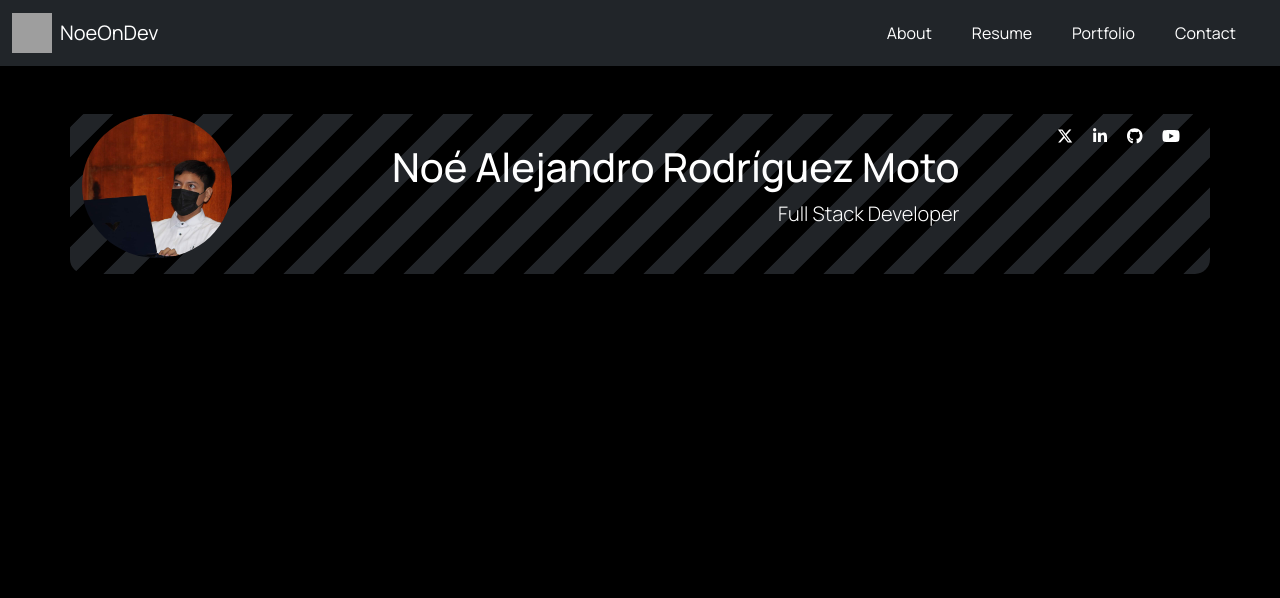
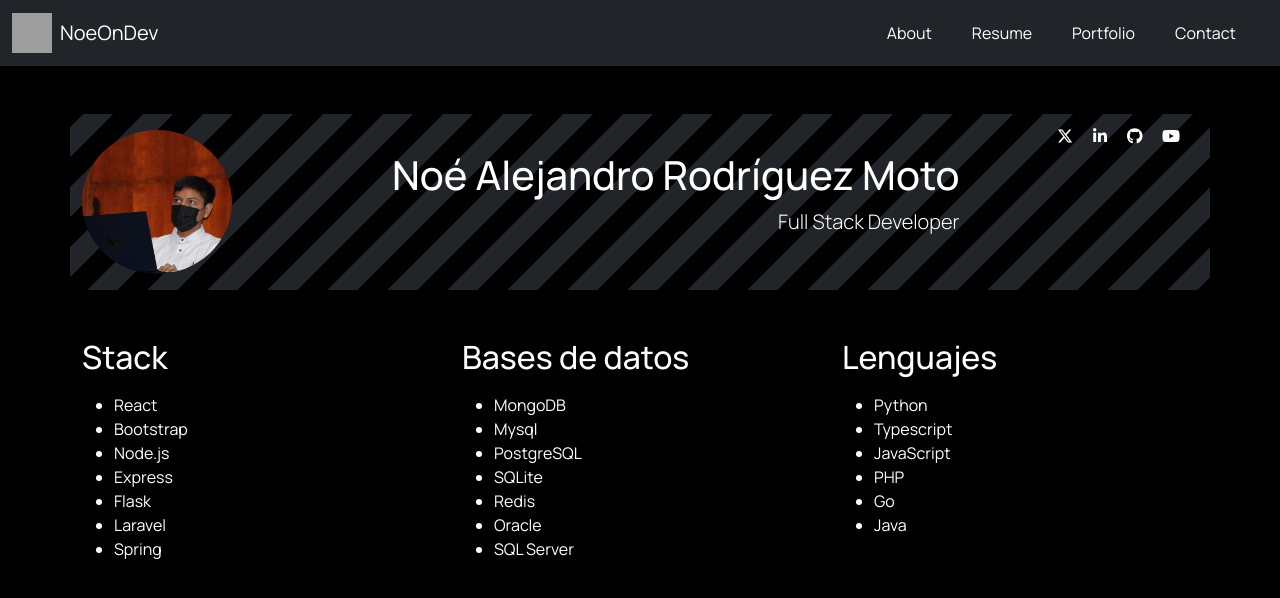
Before and after one commit to NoeOnDev/ChatGemini-AI-Mobile-Expo, a React (Vite) app: page / in a window 1280 px wide. Shown: the top 598 px of the page. Built offline with nearby package versions, Linux system fonts and the light colour scheme; grey boxes are pictures that could not be loaded.

Commit message:
Añadir estilos y contenido a la página de portafolio

```diff
--- a/src/Portfolio.jsx
+++ b/src/Portfolio.jsx
@@ -2,7 +2,7 @@
 import { faXTwitter, faLinkedinIn, faGithub, faYoutube } from '@fortawesome/free-brands-svg-icons'
 import 'bootstrap/dist/css/bootstrap.min.css';
 import 'bootstrap/dist/js/bootstrap.bundle.min.js';
-import './Custom.css';
+import './Portfolio.css';
 
 function Portfolio() {
   return (
@@ -43,14 +43,52 @@
           </a>
         </div>
         <div className="profile-info">
-          <img src="/noeon.jpeg" alt="Mi foto" width="150" height="150" className="img-fluid rounded-circle mb-3 profile" />
+          <img src="/noeon.jpeg" alt="Mi foto" width="150" height="150" className="img-fluid rounded-circle mb-3 mt-3 profile" />
           <div className="info">
             <h1 className="title">Noé Alejandro Rodríguez Moto </h1>
             <p className="lead paraf">Full Stack Developer</p>
           </div>
         </div>
       </div>
-      {/* <p className="lead">I am a Full Stack Developer with experience in developing web applications using JavaScript, React, Node.js, Express, MongoDB, Mysql, and more. I am passionate about learning new technologies and building software solutions.</p>*/}
+      <div className="container mt-5">
+        <div className="row">
+          <div className="col-lg-4 technologies">
+            <h2 className="mb-3">Stack </h2>
+            <ul>
+              <li>React</li>
+              <li>Bootstrap</li>
+              <li>Node.js</li>
+              <li>Express</li>
+              <li>Flask</li>
+              <li>Laravel</li>
+              <li>Spring</li>
+            </ul>
+          </div>
+          <div className="col-lg-4 technologies">
+            <h2 className="mb-3">Bases de datos</h2>
+            <ul>
+              <li>MongoDB</li>
+              <li>Mysql</li>
+              <li>PostgreSQL</li>
+              <li>SQLite</li>
+              <li>Redis</li>
+              <li>Oracle</li>
+              <li>SQL Server</li>
+            </ul>
+          </div>
+          <div className="col-lg-4 technologies">
+            <h2 className="mb-3">Lenguajes</h2>
+            <ul>
+              <li>Python</li>
+              <li>Typescript</li>
+              <li>JavaScript</li>
+              <li>PHP</li>
+              <li>Go</li>
+              <li>Java</li>
+            </ul>
+          </div>
+        </div>
+      </div>
     </div>
   );
 }
```
Also changed, not shown: src/Portfolio.css (renamed from src/Custom.css).
